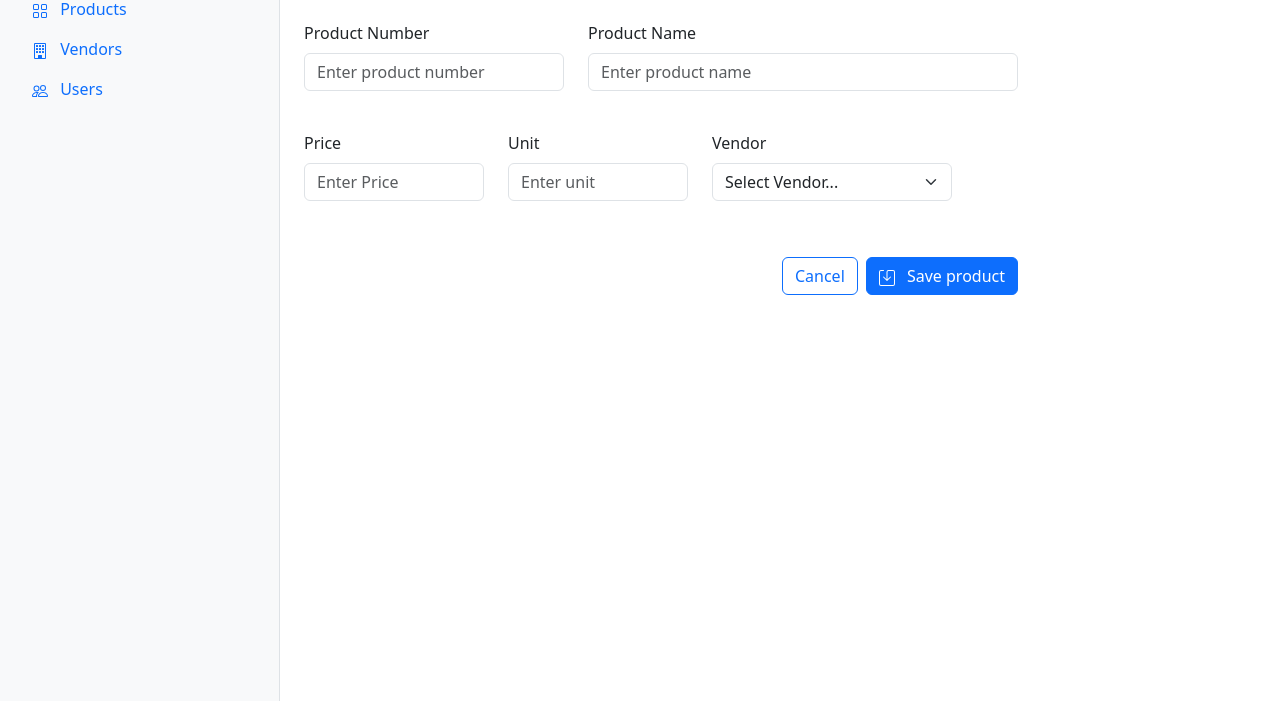
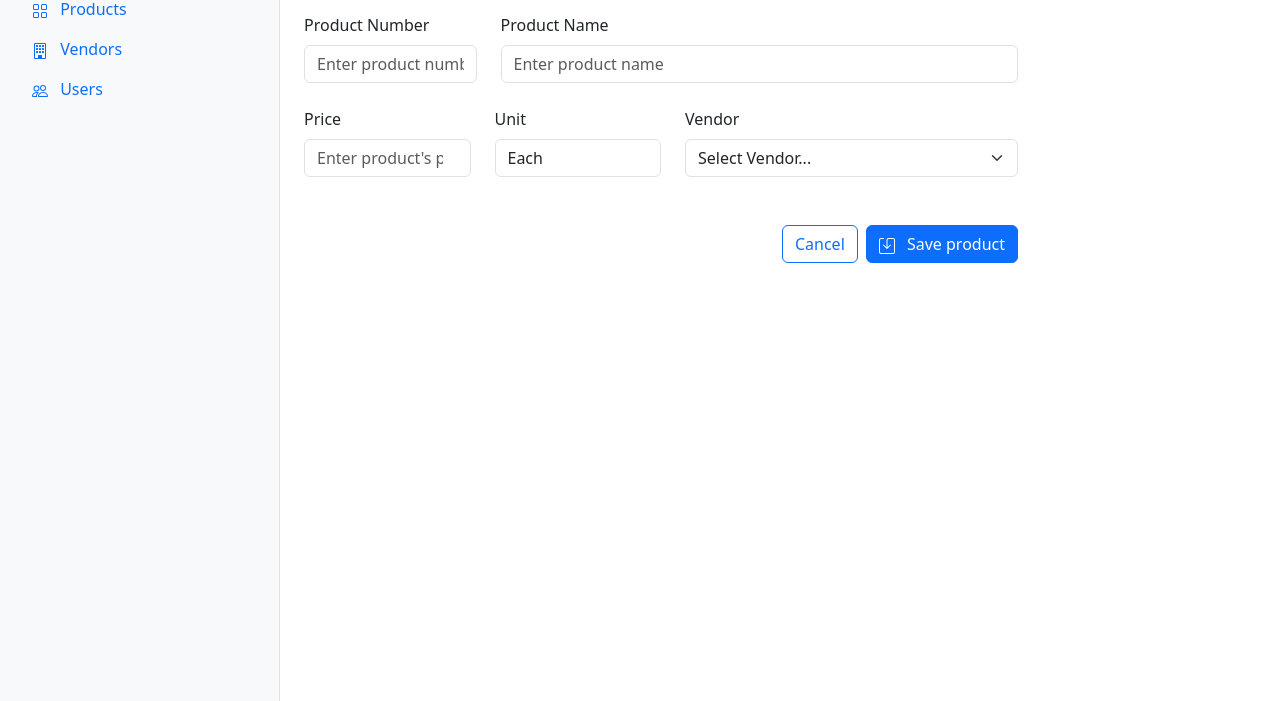
Before and after one commit to BcStadler/Prs-Design, a website built with Vite: page product-create.html in a window 1280 px wide. Shown: the part 196-897 px from the top of the page. Built offline with nearby package versions, Linux system fonts and the light colour scheme.

Commit message:
Fix title casing and improve layout for product creation and editing forms

```diff
--- a/product-create.html
+++ b/product-create.html
@@ -3,7 +3,7 @@
   <head>
     <meta charset="UTF-8" />
     <meta name="viewport" content="width=device-width, initial-scale=1.0" />
-    <title>Prs — New Product</title>
+    <title>PRS — New Product</title>
     <link
       rel="stylesheet"
       href="/node_modules/bootstrap/dist/css/bootstrap.min.css"
@@ -15,88 +15,85 @@
     <main class="d-flex">
       {{> nav}}
       <section class="content p-4 flex-grow-1">
-        <div
-          class="d-flex justify-content-between pb-4 mb-4 border-bottom border-2"
-        >
+        <div class="pb-3 mb-4 border-bottom border-2">
           <h2>New Product</h2>
         </div>
+
         <form
-          class="d-flex flex-column gap-4 w-75"
+          class="d-flex flex-column w-75 gap-2"
           novalidate
           data-success="/products.html"
         >
-          <div class="d-flex flex-wrap gap-4 w-100">
-            <div
-              class="mb-3 flex-grow-1"
-              style="min-width: 220px; max-width: 260px"
-            >
+          <div class="d-flex flex-row w-100 gap-4">
+            <div class="mb-3 w-25">
               <label for="productNumber" class="form-label"
                 >Product Number</label
               >
               <input
                 id="productNumber"
+                class="form-control"
                 type="text"
-                class="form-control"
                 placeholder="Enter product number"
                 required
               />
-              <div class="invalid-feedback">Product Number is required</div>
+              <div class="invalid-feedback">Product number is required</div>
             </div>
-            <div class="mb-3 flex-grow-1" style="min-width: 320px">
-              <label for="name" class="form-label">Product Name</label>
+
+            <div class="mb-3 w-75">
+              <label for="productName" class="form-label">Product Name</label>
               <input
-                id="name"
+                id="productName"
+                class="form-control"
                 type="text"
-                class="form-control"
                 placeholder="Enter product name"
                 required
               />
-              <div class="invalid-feedback">Product Name is required</div>
+              <div class="invalid-feedback">Product name is required</div>
             </div>
           </div>
 
-          <div class="d-flex flex-wrap gap-4 w-100">
-            <div
-              class="mb-3 flex-grow-1"
-              style="min-width: 160px; max-width: 180px"
-            >
+          <div class="d-flex flex-row w-100 gap-4">
+            <div class="mb-3 w-25">
               <label for="price" class="form-label">Price</label>
               <input
                 id="price"
+                class="form-control"
                 type="number"
                 step="0.01"
-                class="form-control"
-                placeholder="Enter Price"
+                placeholder="Enter product's price"
                 required
               />
               <div class="invalid-feedback">Price is required</div>
             </div>
-            <div
-              class="mb-3 flex-grow-1"
-              style="min-width: 160px; max-width: 180px"
-            >
+
+            <div class="mb-3 w-25">
               <label for="unit" class="form-label">Unit</label>
-              <input
-                id="unit"
-                type="text"
-                class="form-control"
-                placeholder="Enter unit"
-              />
+              <input id="unit" class="form-control" type="text" value="Each" />
             </div>
-            <div class="mb-3 flex-grow-2" style="min-width: 240px">
-              <label for="vendorId" class="form-label">Vendor</label>
-              <select id="vendorId" class="form-select" required>
+
+            <div class="mb-3 w-50">
+              <label for="vendor" class="form-label">Vendor</label>
+              <select id="vendor" class="form-select" required>
                 <option value="">Select Vendor...</option>
-                <option value="1">Vendor A</option>
-                <option value="2">Vendor B</option>
-                <option value="3">Vendor C</option>
+                <option value="1">Bailey Baumbach and Senger</option>
+                <option value="2">Feest - Kohler</option>
+                <option value="3">Quitzon - Heathcote</option>
+                <option value="4">Spencer Gleichner and Muller</option>
+                <option value="5">Weber Group</option>
+                <option value="6">Graham and Sons</option>
+                <option value="7">Glover - Kemmer</option>
+                <option value="8">Mills Group</option>
+                <option value="9">Mohr LLC</option>
+                <option value="10">Mayer and Sons</option>
               </select>
               <div class="invalid-feedback">Vendor is required</div>
             </div>
           </div>
-
-          <div class="d-flex justify-content-end gap-2 mt-3">
-            <a href="/products.html" class="btn btn-outline-primary">Cancel</a>
+          <div class="d-flex flex-row justify-content-end w-100 gap-4 mt-4">
+            <div class="d-flex justify-content-end">
+              <a href="/products.html" class="btn btn-outline-primary me-2"
+                >Cancel</a
+              >
               <button type="submit" class="btn btn-primary">
                 <svg
                   class="bi pe-none me-2"
@@ -109,10 +106,11 @@
                 Save product
               </button>
             </div>
+          </div>
         </form>
       </section>
     </main>
     <script src="/node_modules/bootstrap/dist/js/bootstrap.bundle.min.js"></script>
-    <script src="js/validation.js"></script>
+    <script src="/js/validation.js" defer></script>
   </body>
 </html>
```
Also changed, not shown: product-edit.html (+12 -7 lines). Lines whose indentation alone changed are shown as unchanged.
